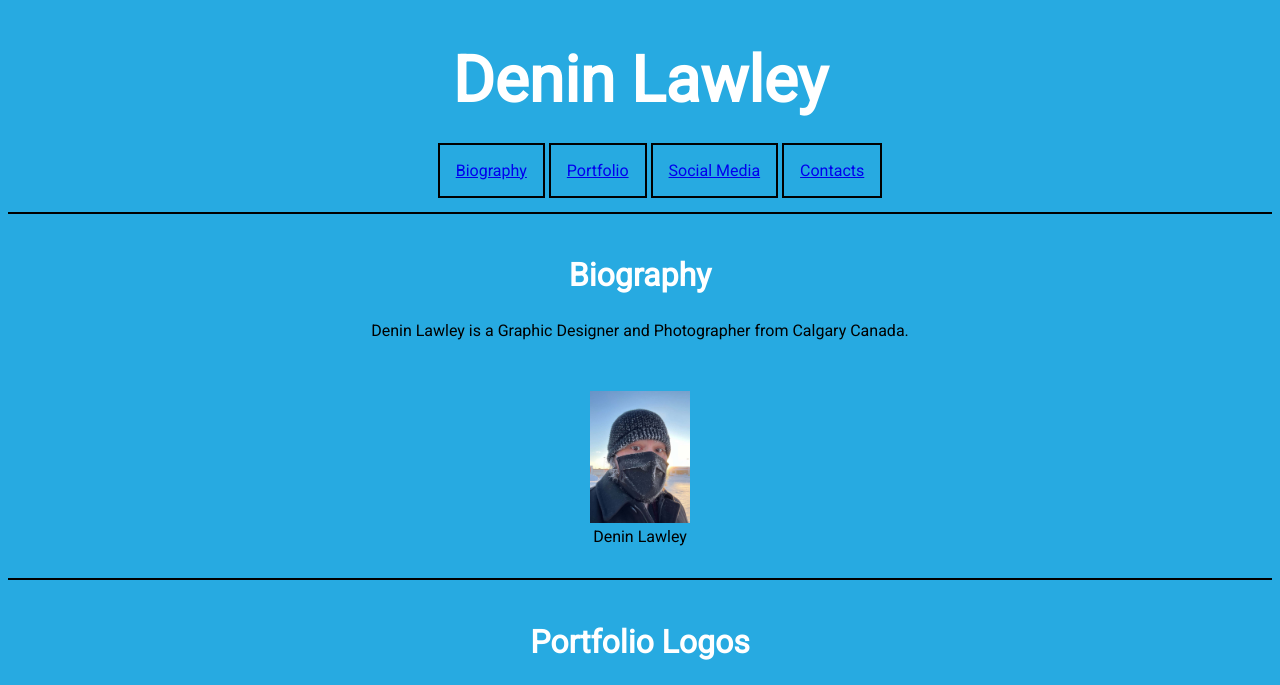
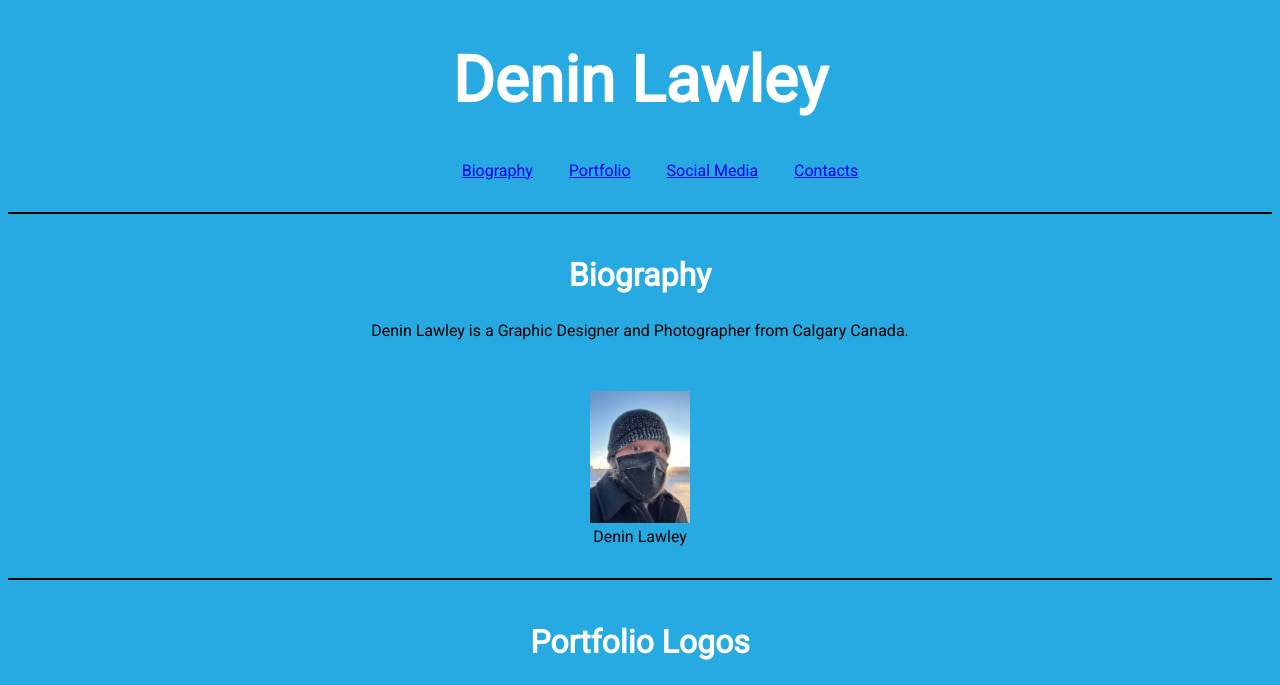
Before and after one commit to deninlawley/HTML-WIth-Version-Control-Lab, a plain HTML site: page index.html in a window 1280 px wide. Shown: the top 685 px of the page. Drawn offline with Linux system fonts and the light colour scheme.

Commit message:
Removed Nav Borders

```diff
--- a/Styles/Styles.css
+++ b/Styles/Styles.css
@@ -29,10 +29,8 @@ nav {
 
 li {
 
-    border: 2pt solid black;
     margin-left: auto;
     margin-right: auto;
-    margin-bottom: 1em;
     padding: 1em;
     display: inline;
 
```
